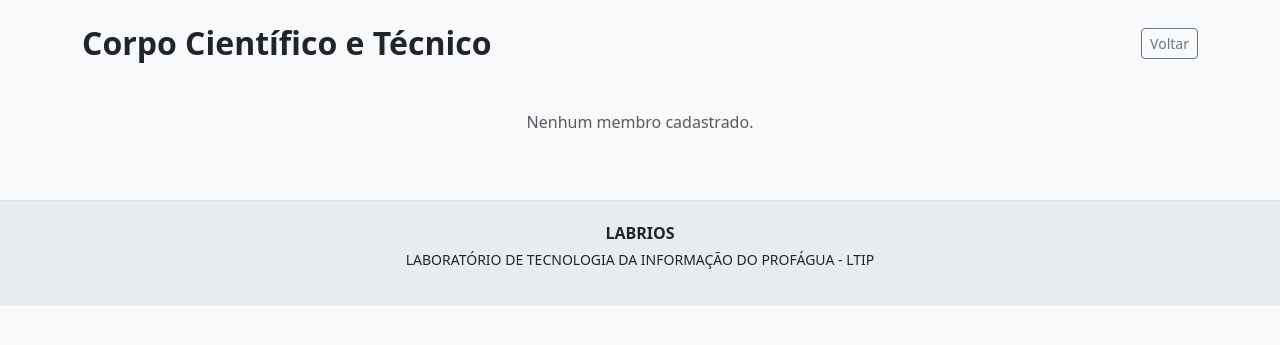
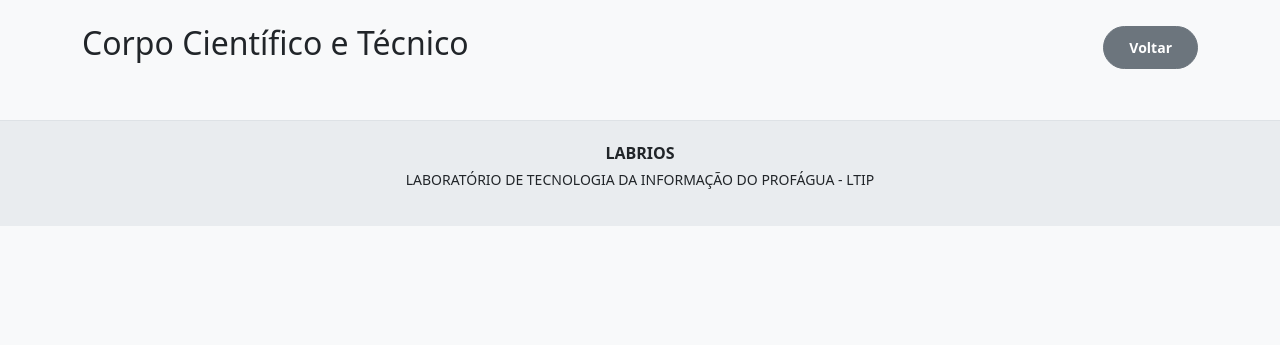
Before and after one commit to almeidasudarioarthurcassius-maker/SITE-OFICIAL-LABRIOS, a Flask app: page /team in a window 1280 px wide. Shown: the part 56-401 px from the top of the page. Run offline with Flask 3, Linux system fonts and the light colour scheme; data comes from the database, SQL or seed files in the repository.

Commit message:
Update team.html

```diff
--- a/site-labrios-oficial/templates/team.html
+++ b/site-labrios-oficial/templates/team.html
@@ -1,37 +1,25 @@
 {% extends "base.html" %}
 {% block content %}
-<div class="d-flex justify-content-between align-items-center mb-5">
-    <h2 class="fw-bold m-0" style="color: var(--navy);">Corpo Científico e Técnico</h2>
-    <a href="/" class="btn btn-sm btn-outline-secondary"><i class="fas fa-arrow-left"></i> Voltar</a>
+<div class="d-flex justify-content-between align-items-center mb-4">
+    <h2>Corpo Científico e Técnico</h2>
+    <a href="/" class="btn btn-secondary btn-pill btn-sm">Voltar</a>
 </div>
 
-<div class="row g-4 justify-content-center">
+<div class="row row-cols-1 row-cols-md-4 g-4">
     {% for m in members %}
-    <div class="col-6 col-md-3 text-center">
-        <div class="card border-0 shadow-sm p-3 h-100">
-            <div class="mx-auto mb-3" style="width: 120px; height: 120px; border-radius: 50%; overflow: hidden; background: #eee; border: 3px solid var(--navy);">
-                {% if m.photo %}
-                  <img src="{{ m.photo }}" class="w-100 h-100" style="object-fit: cover;">
-                {% else %}
-                  <i class="fas fa-user fa-3x mt-4 text-muted"></i>
-                {% endif %}
-            </div>
-            <h6 class="fw-bold mb-1">{{ m.name }}</h6>
-            <p class="small text-primary mb-2">{{ m.role }}</p>
-            <div class="mt-auto">
-                {% if m.lattes %}
-                <a href="{{ m.lattes }}" target="_blank" class="btn btn-sm btn-outline-dark w-100 mb-2">Currículo Lattes</a>
-                {% endif %}
-                {% if current_user.is_authenticated %}
-               <form action="/admin/delete_member/{{ m.id }}" method="POST" onsubmit="return confirm('Remover membro da equipe?');">
-                   <button class="btn btn-danger btn-sm w-100"><i class="fas fa-user-minus"></i> Remover</button>
-               </form>
-                {% endif %}
-            </div>
+    <div class="col text-center">
+        <div class="card h-100 p-3 shadow-sm border-0">
+            <img src="{{ m.photo }}" class="rounded-circle mx-auto mb-3" style="width: 120px; height: 120px; object-fit: cover;">
+            <h5 class="fw-bold">{{ m.name }}</h5>
+            <p class="text-muted small">{{ m.role }}</p>
+            <a href="{{ m.lattes }}" target="_blank" class="btn btn-outline-primary btn-pill btn-sm mt-auto">Currículo Lattes</a>
+            {% if current_user.is_authenticated %}
+            <form action="/admin/delete_member/{{ m.id }}" method="POST" class="mt-2">
+                <button class="btn btn-danger btn-pill btn-sm">Remover</button>
+            </form>
+            {% endif %}
         </div>
     </div>
-    {% else %}
-    <p class="text-center text-muted">Nenhum membro cadastrado.</p>
     {% endfor %}
 </div>
 {% endblock %}
```
